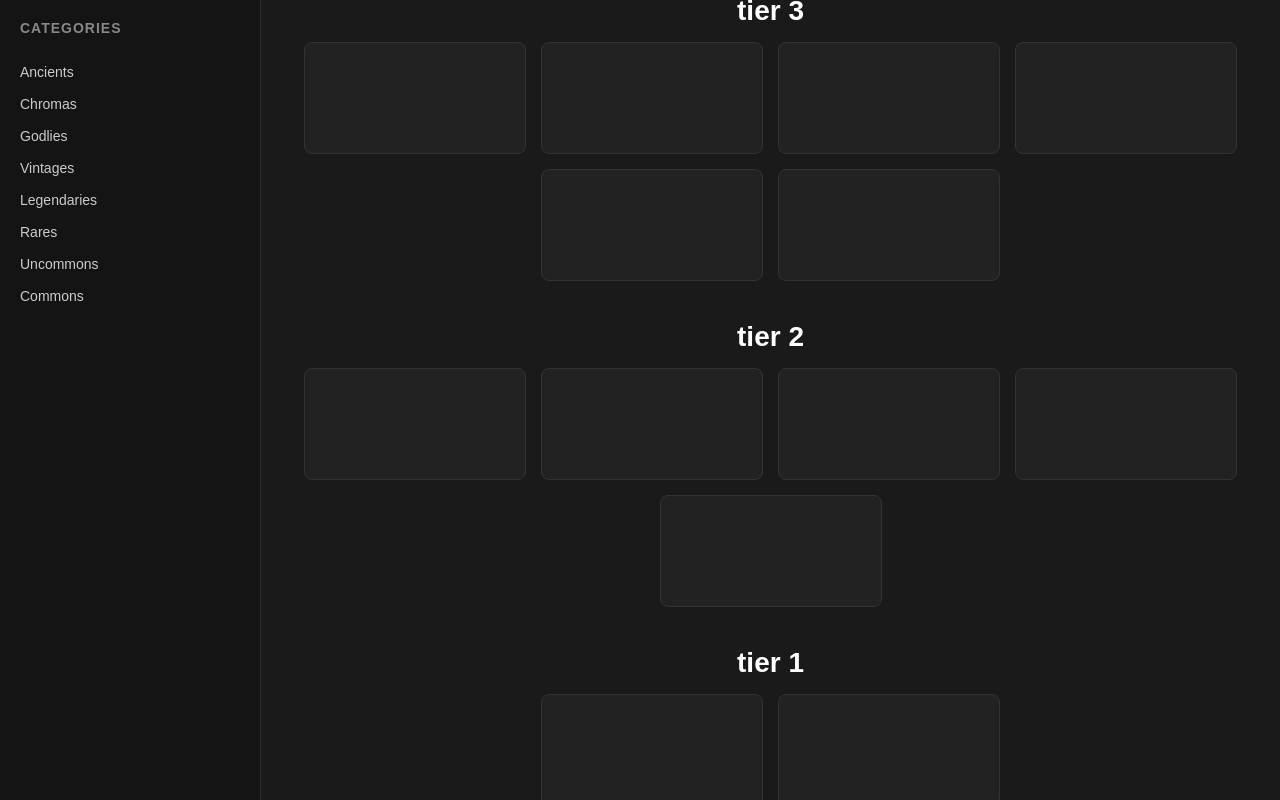
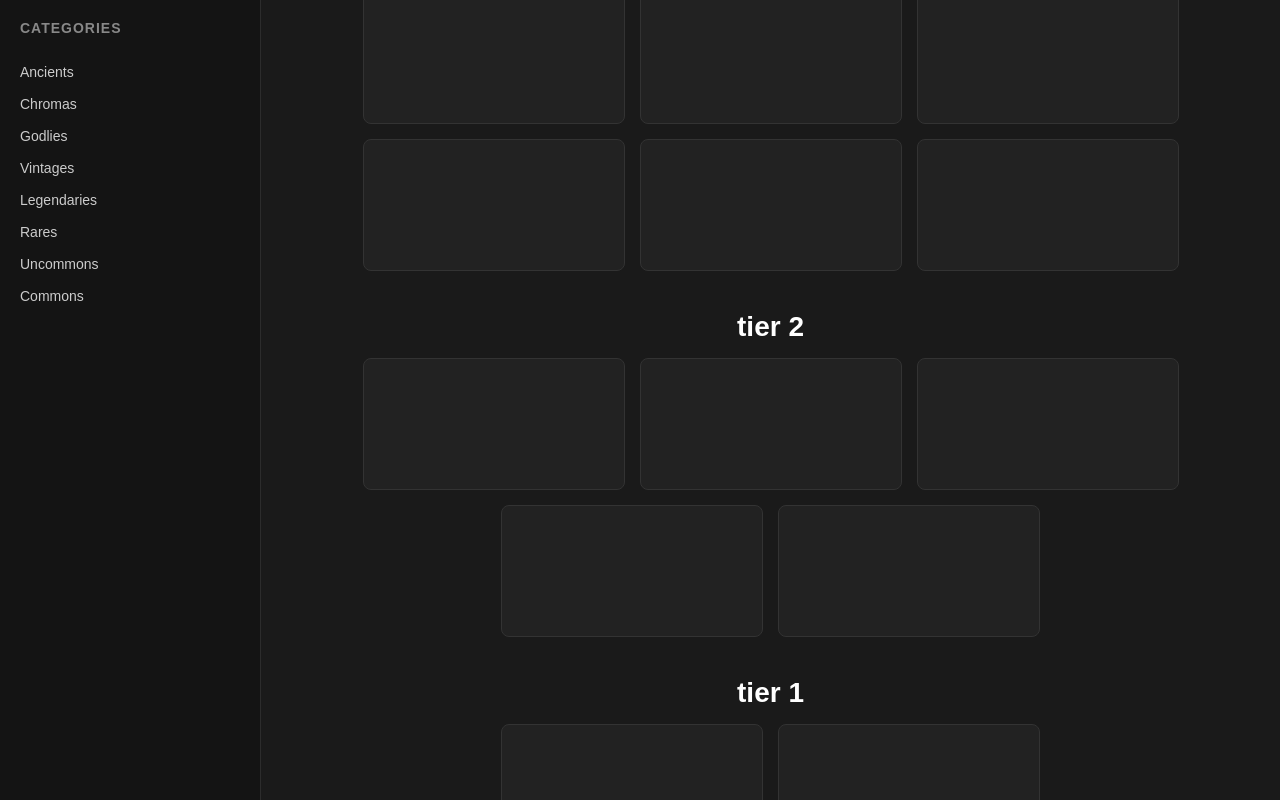
Before and after one commit to knqwx/uniquevals, a plain HTML site: page val.html in a window 1280 px wide. Drawn offline with Linux system fonts and the light colour scheme.

Commit message:
Center align tier sections and update comments

```diff
--- a/val.html
+++ b/val.html
@@ -10,16 +10,16 @@
         .sidebar-item { color: #ccc; text-decoration: none; padding: 8px 0; font-size: 14px; transition: color 0.2s; display: block; }
         .sidebar-item:hover { color: #fff; }
 
-        /* Изменили здесь: выравнивание по центру (align-items: center) */
         main { flex: 1; display: flex; flex-direction: column; align-items: center; justify-content: center; padding: 40px; gap: 40px; overflow-y: auto; }
 
-        .tier-section { display: flex; flex-direction: column; gap: 15px; width: fit-content; }
+        .tier-section { display: flex; flex-direction: column; gap: 15px; width: fit-content; align-items: center; }
         .tier-title { font-size: 28px; font-weight: bold; color: #fff; text-transform: lowercase; text-align: center; }
 
-        .boxes-container { display: flex; gap: 15px; flex-wrap: wrap; justify-content: center; }
+        /* Сетка с ограничением в 3 бокса по горизонтали */
+        .boxes-container { display: flex; gap: 15px; flex-wrap: wrap; justify-content: center; max-width: 840px; }
 
-        /* Увеличили размеры боксов */
-        .box { width: 220px; height: 110px; background: #222; border: 1px solid #333; border-radius: 8px; }
+        /* Большие боксы */
+        .box { width: 260px; height: 130px; background: #222; border: 1px solid #333; border-radius: 8px; }
     </style>
 </head>
 <body>
@@ -35,7 +35,7 @@
         <a href="#" class="sidebar-item">Commons</a>
     </aside>
     <main>
-        <!-- Tier 3 (выше всех, 6 боксов) -->
+        <!-- Tier 3 (6 боксов: 3 сверху, 3 снизу) -->
         <div class="tier-section">
             <div class="tier-title">tier 3</div>
             <div class="boxes-container">
@@ -48,7 +48,7 @@
             </div>
         </div>
 
-        <!-- Tier 2 (5 боксов) -->
+        <!-- Tier 2 (5 боксов: 3 сверху, 2 снизу) -->
         <div class="tier-section">
             <div class="tier-title">tier 2</div>
             <div class="boxes-container">
@@ -60,7 +60,7 @@
             </div>
         </div>
 
-        <!-- Tier 1 (2 бокса) -->
+        <!-- Tier 1 (теперь тоже по сетке) -->
         <div class="tier-section">
             <div class="tier-title">tier 1</div>
             <div class="boxes-container">
```
